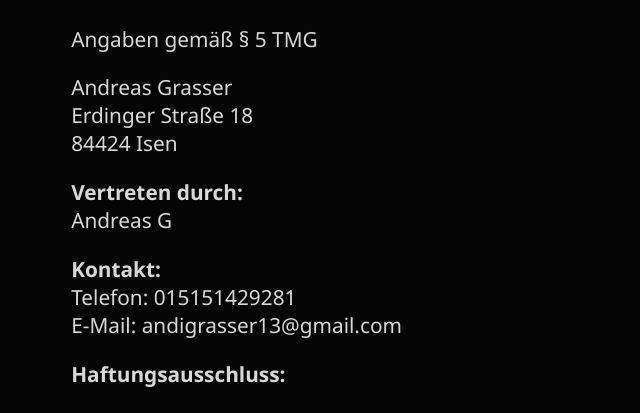
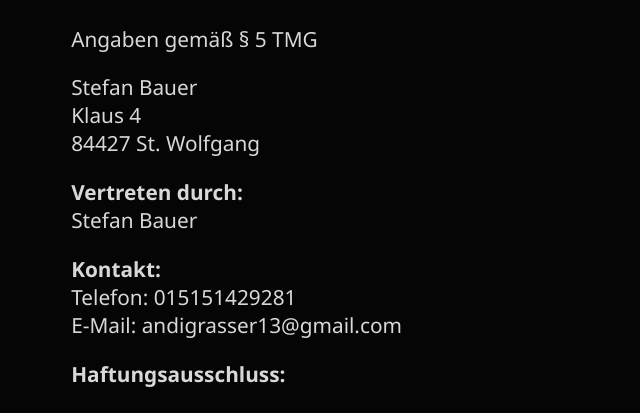
Before and after one commit to andigandhi/crazyrec-homepage, a plain HTML site: page impressum.html in a window 1280 px wide. Shown: the part 361-774 px from the top of the page, without its empty margins (0-640 px from the left). Drawn offline with Linux system fonts and the light colour scheme; files whose address does not match are found by name.

Commit message:
Update impressum.html

```diff
--- a/impressum.html
+++ b/impressum.html
@@ -15,11 +15,11 @@
 		<img id="logo" alt="" src="img/thedrunkendentists_schrift.png" width="50%" draggable="false" style="margin: 5%;">
 		<div style="margin: 5%">
 
-			<h1>Impressum</h1><p>Angaben gemäß § 5 TMG</p><p>Andreas Grasser <br>
-			Erdinger Straße 18<br>
-			84424 Isen <br>
+			<h1>Impressum</h1><p>Angaben gemäß § 5 TMG</p><p>Stefan Bauer<br>
+			Klaus 4 <br>
+			84427 St. Wolfgang <br>
 			</p><p> <strong>Vertreten durch: </strong><br>
-			Andreas G<br>
+			Stefan Bauer<br>
 			</p><p><strong>Kontakt:</strong> <br>
 			Telefon: 015151429281<br>
 			E-Mail: <a href="mailto:andigrasser13@gmail.com">andigrasser13@gmail.com</a><br></p><strong>Haftungsausschluss: </strong><br><br><strong>Haftung für Inhalte</strong><br><br>
```
